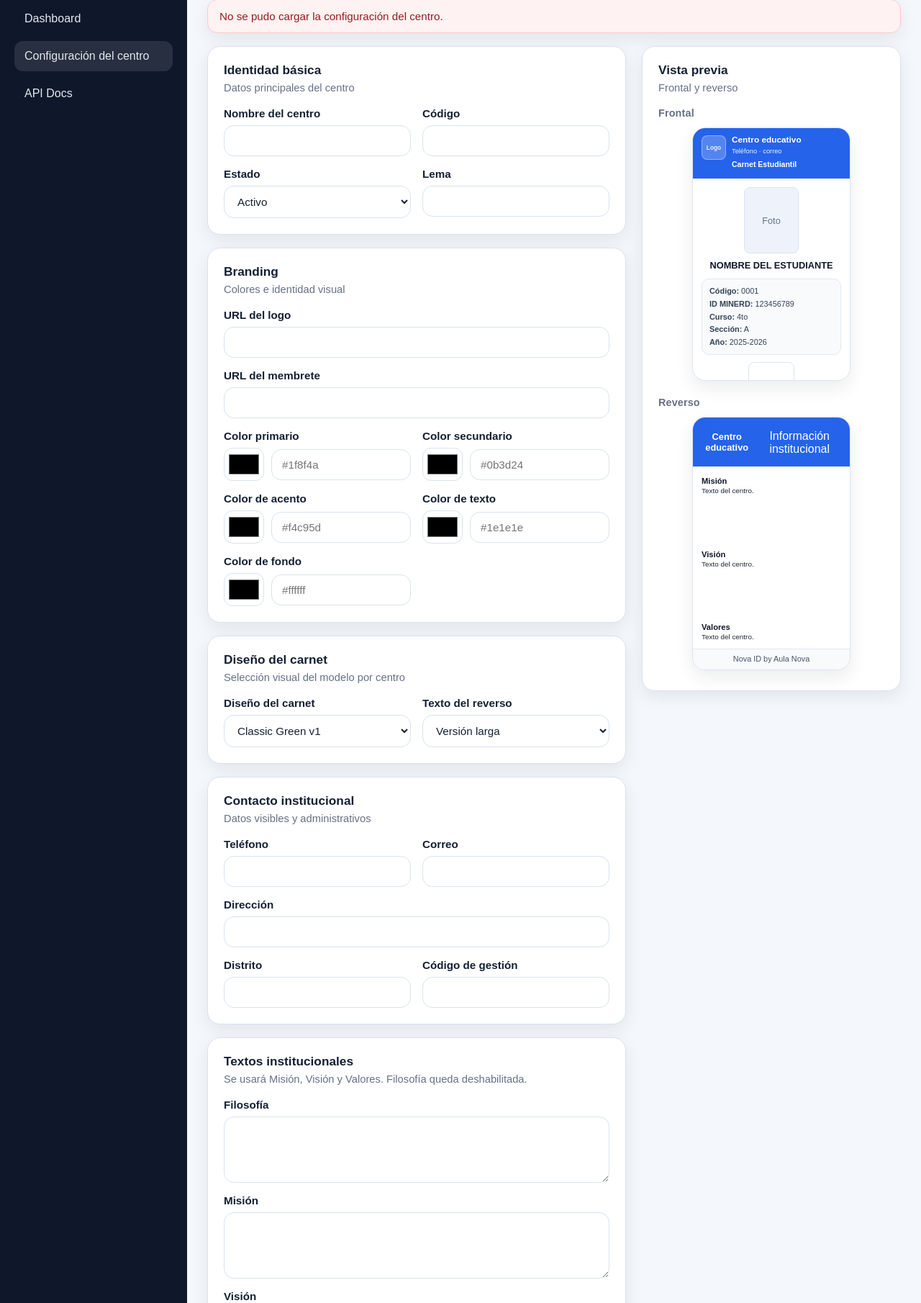
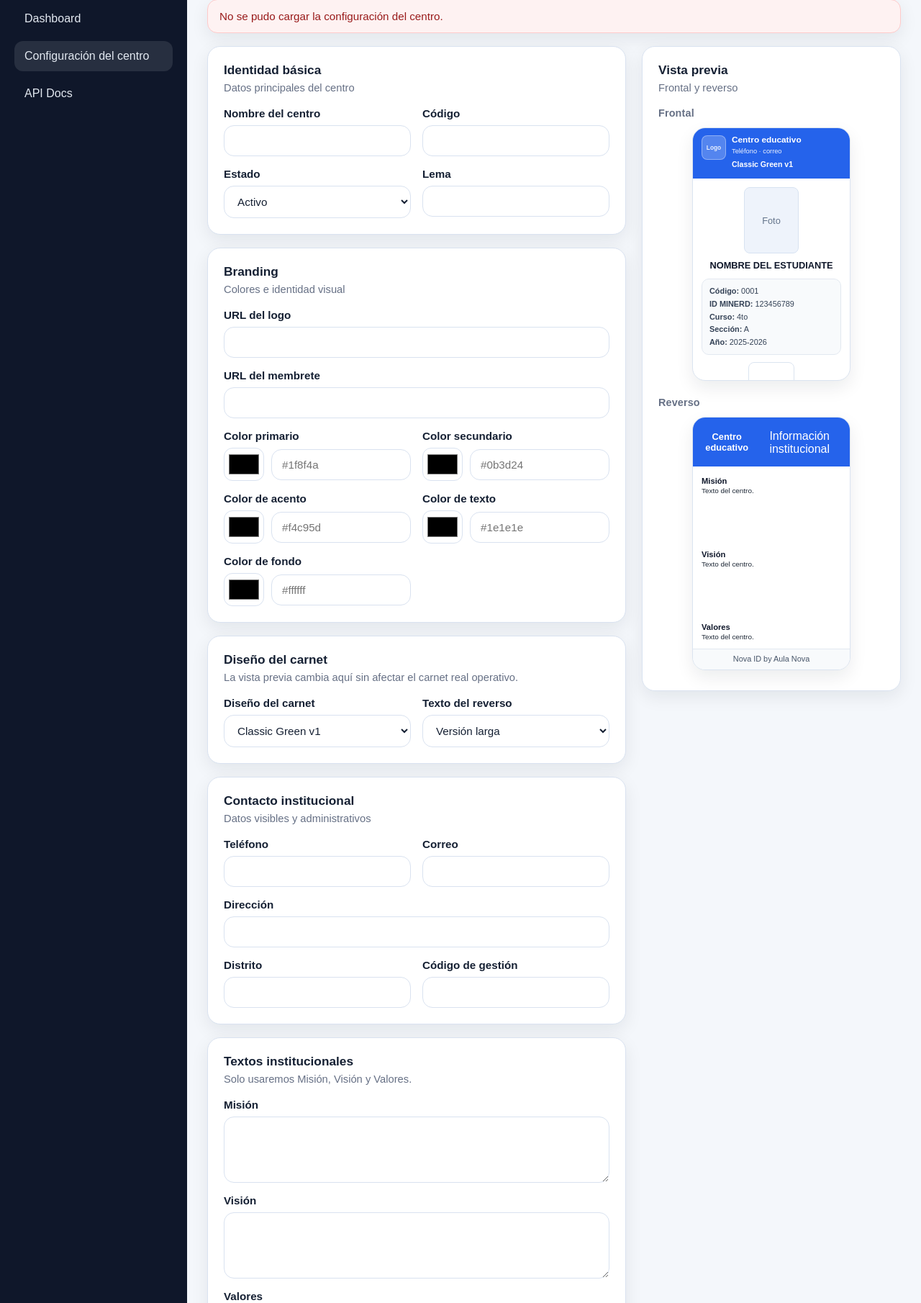
Before and after one commit to edisonclase/carnetizacion, a Python web app: template app/ui/templates/center_settings.html in a window 1280 px wide. Shown: the part 111-1921 px from the top of the page at 72% size. Run offline with Jinja, Linux system fonts and the light colour scheme; the template is opened without the code that fills it, so the values that code supplies are empty.

Commit message:
clean center settings preview without affecting real card

```diff
--- a/app/ui/static/center_settings.js
+++ b/app/ui/static/center_settings.js
@@ -19,11 +19,9 @@
   "background_color",
   "card_design_key",
   "show_full_card_identity",
-  "philosophy",
   "mission",
   "vision",
   "values",
-  "card_philosophy",
   "card_mission",
   "card_vision",
   "card_values",
@@ -52,7 +50,7 @@
   text_color: "#1e1e1e",
   background_color: "#ffffff",
   card_footer_text: "Nova ID by Aula Nova",
-  card_design_key: "nova_modern_v1",
+  card_design_key: "classic_green_v1",
   show_full_card_identity: "true",
 };
 
@@ -65,7 +63,9 @@
 let alertTimeoutId = null;
 
 function showAlert(message, type = "success") {
-  if (alertTimeoutId) clearTimeout(alertTimeoutId);
+  if (alertTimeoutId) {
+    clearTimeout(alertTimeoutId);
+  }
 
   alertBox.textContent = message;
   alertBox.className = `alert-box ${type}`;
@@ -127,6 +127,7 @@
 
 function applyDesignClass(cardEl, designKey) {
   if (!cardEl) return;
+
   cardEl.classList.remove("preview-classic", "preview-prestige", "preview-modern");
 
   if (designKey === "classic_green_v1") {
@@ -250,6 +251,11 @@
   const topBand = document.getElementById("previewTopBand");
   const backTopBand = document.getElementById("previewBackTopBand");
   const backBody = document.getElementById("previewBackBody");
+  const frontDecor = document.getElementById("previewFrontDecor");
+  const backDecor = document.getElementById("previewBackDecor");
+  const frontInfoGrid = document.getElementById("previewFrontInfoGrid");
+  const frontName = document.getElementById("previewStudentName");
+  const frontBody = document.getElementById("previewFrontBody");
 
   applyDesignClass(frontCard, designKey);
   applyDesignClass(backCard, designKey);
@@ -258,11 +264,7 @@
     card.style.background = backgroundColor;
     card.style.color = textColor;
     card.style.borderColor = accentColor;
-  });
-
-  [frontHeader, backHeader].forEach((header) => {
-    if (!header) return;
-    header.style.color = textColor;
+    card.style.boxShadow = "0 10px 26px rgba(15, 23, 42, 0.10)";
   });
 
   [topBand, backTopBand].forEach((band) => {
@@ -272,9 +274,69 @@
 
   [frontFooter, backFooter].forEach((footer) => {
     if (!footer) return;
-    footer.style.color = textColor;
     footer.textContent = footerText;
+    footer.style.color = "#5b6777";
   });
+
+  if (frontHeader) {
+    frontHeader.style.color = textColor;
+  }
+
+  if (backHeader) {
+    backHeader.style.color = textColor;
+  }
+
+  if (frontDecor) {
+    frontDecor.style.display = designKey === "nova_modern_v1" ? "block" : "none";
+    frontDecor.style.background = `linear-gradient(135deg, rgba(31,143,74,0.08), rgba(11,61,36,0.20))`;
+  }
+
+  if (backDecor) {
+    backDecor.style.display = designKey === "nova_modern_v1" ? "block" : "none";
+    backDecor.style.background = `linear-gradient(135deg, rgba(31,143,74,0.08), rgba(11,61,36,0.20))`;
+  }
+
+  if (designKey === "classic_green_v1") {
+    if (frontBody) frontBody.style.alignItems = "stretch";
+    if (frontName) {
+      frontName.style.textAlign = "center";
+      frontName.style.fontSize = "13px";
+      frontName.style.fontWeight = "800";
+    }
+    if (frontInfoGrid) {
+      frontInfoGrid.style.background = "rgba(248,250,252,0.92)";
+      frontInfoGrid.style.borderRadius = "12px";
+      frontInfoGrid.style.border = "1px solid rgba(15,23,42,0.08)";
+    }
+  }
+
+  if (designKey === "prestige_clean_v1") {
+    if (frontBody) frontBody.style.alignItems = "stretch";
+    if (frontName) {
+      frontName.style.textAlign = "center";
+      frontName.style.fontSize = "14px";
+      frontName.style.fontWeight = "800";
+    }
+    if (frontInfoGrid) {
+      frontInfoGrid.style.background = "rgba(255,255,255,0.96)";
+      frontInfoGrid.style.borderRadius = "10px";
+      frontInfoGrid.style.border = "1px solid rgba(15,23,42,0.06)";
+    }
+  }
+
+  if (designKey === "nova_modern_v1") {
+    if (frontBody) frontBody.style.alignItems = "stretch";
+    if (frontName) {
+      frontName.style.textAlign = "center";
+      frontName.style.fontSize = "14px";
+      frontName.style.fontWeight = "800";
+    }
+    if (frontInfoGrid) {
+      frontInfoGrid.style.background = "rgba(248,250,252,0.90)";
+      frontInfoGrid.style.borderRadius = "14px";
+      frontInfoGrid.style.border = "1px solid rgba(15,23,42,0.08)";
+    }
+  }
 
   document.getElementById("previewCenterNameFront").textContent =
     data.name || "Centro educativo";
@@ -287,7 +349,7 @@
     contactParts.length > 0 ? contactParts.join(" · ") : "Teléfono · correo";
 
   document.getElementById("previewDesignName").textContent =
-    designLabels[designKey] || "Nova Modern v1";
+    designLabels[designKey] || "Classic Green v1";
 
   document.getElementById("previewMission").textContent =
     useFullIdentity
@@ -308,6 +370,14 @@
     backBody.classList.toggle("preview-long", useFullIdentity);
     backBody.classList.toggle("preview-short", !useFullIdentity);
   }
+
+  document.querySelectorAll(".mini-back-section h5").forEach((title) => {
+    title.style.textAlign = "center";
+  });
+
+  document.querySelectorAll(".mini-back-section p").forEach((paragraph) => {
+    paragraph.style.textAlign = useFullIdentity ? "left" : "center";
+  });
 
   const logo = document.getElementById("previewLogo");
   const logoPlaceholder = document.getElementById("previewLogoPlaceholder");
@@ -393,7 +463,7 @@
 
   fieldIds.forEach((id) => {
     const field = getField(id);
-    if (!field || field.disabled) return;
+    if (!field) return;
 
     field.addEventListener("input", renderPreview);
     field.addEventListener("change", renderPreview);
--- a/app/ui/templates/center_settings.html
+++ b/app/ui/templates/center_settings.html
@@ -128,7 +128,7 @@
                     <section class="settings-card">
                         <div class="card-title-row">
                             <h3>Diseño del carnet</h3>
-                            <span>Selección visual del modelo por centro</span>
+                            <span>La vista previa cambia aquí sin afectar el carnet real operativo.</span>
                         </div>
 
                         <div class="form-grid two-cols">
@@ -188,15 +188,10 @@
                     <section class="settings-card">
                         <div class="card-title-row">
                             <h3>Textos institucionales</h3>
-                            <span>Se usará Misión, Visión y Valores. Filosofía queda deshabilitada.</span>
+                            <span>Solo usaremos Misión, Visión y Valores.</span>
                         </div>
 
                         <div class="form-grid one-col">
-                            <div class="field disabled-field">
-                                <label for="philosophy">Filosofía</label>
-                                <textarea id="philosophy" name="philosophy" rows="2" disabled></textarea>
-                            </div>
-
                             <div class="field">
                                 <label for="mission">Misión</label>
                                 <textarea id="mission" name="mission" rows="3"></textarea>
@@ -221,11 +216,6 @@
                         </div>
 
                         <div class="form-grid one-col">
-                            <div class="field disabled-field">
-                                <label for="card_philosophy">Filosofía corta</label>
-                                <textarea id="card_philosophy" name="card_philosophy" rows="2" disabled></textarea>
-                            </div>
-
                             <div class="field">
                                 <label for="card_mission">Misión corta</label>
                                 <textarea id="card_mission" name="card_mission" rows="2"></textarea>
@@ -267,6 +257,7 @@
 
                                 <div class="mini-card" id="previewFrontCard">
                                     <div class="mini-card-topband" id="previewTopBand"></div>
+                                    <div class="mini-card-decor" id="previewFrontDecor"></div>
 
                                     <div class="mini-card-header" id="previewFrontHeader">
                                         <div class="mini-logo-wrap">
@@ -277,16 +268,16 @@
                                         <div class="mini-header-text">
                                             <h4 id="previewCenterNameFront">Centro educativo</h4>
                                             <p id="previewContactLine">Teléfono · correo</p>
-                                            <span id="previewDesignName">Carnet Estudiantil</span>
+                                            <span id="previewDesignName">Classic Green v1</span>
                                         </div>
                                     </div>
 
-                                    <div class="mini-card-body">
+                                    <div class="mini-card-body" id="previewFrontBody">
                                         <div class="mini-photo">Foto</div>
 
-                                        <div class="mini-student-name">NOMBRE DEL ESTUDIANTE</div>
+                                        <div class="mini-student-name" id="previewStudentName">NOMBRE DEL ESTUDIANTE</div>
 
-                                        <div class="mini-info-grid">
+                                        <div class="mini-info-grid" id="previewFrontInfoGrid">
                                             <div><strong>Código:</strong> 0001</div>
                                             <div><strong>ID MINERD:</strong> 123456789</div>
                                             <div><strong>Curso:</strong> 4to</div>
@@ -309,13 +300,14 @@
 
                                 <div class="mini-card" id="previewBackCard">
                                     <div class="mini-card-topband" id="previewBackTopBand"></div>
+                                    <div class="mini-card-decor" id="previewBackDecor"></div>
 
                                     <div class="mini-card-header mini-card-header-back" id="previewBackHeader">
                                         <h4 id="previewCenterNameBack">Centro educativo</h4>
                                         <span class="preview-subtitle">Información institucional</span>
                                     </div>
 
-                                    <div class="mini-card-back-body" id="previewBackBody">
+                                    <div class="mini-card-back-body preview-long" id="previewBackBody">
                                         <section class="mini-back-section">
                                             <h5>Misión</h5>
                                             <p id="previewMission">Texto del centro.</p>
```
